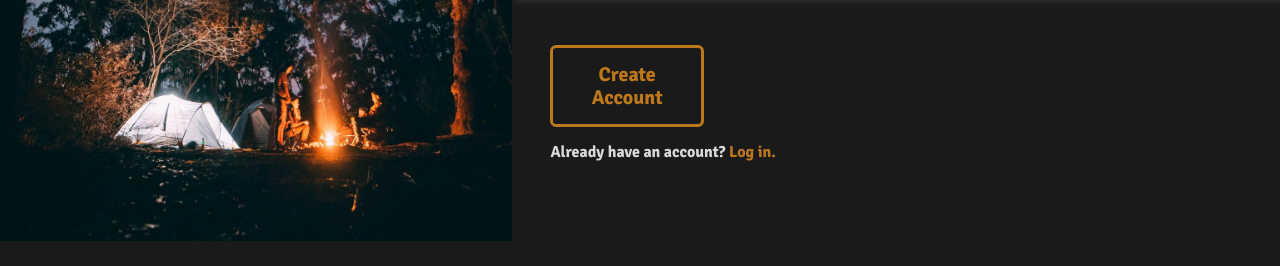
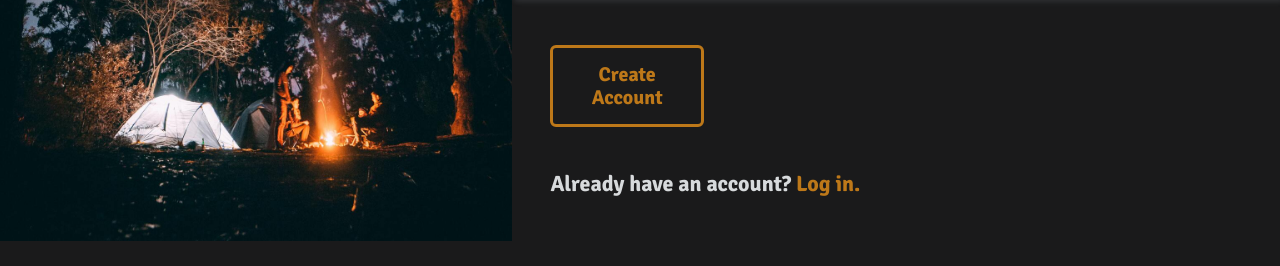
Before and after one commit to Jackie247/sign-up-form, a website: page index.html in a window 1280 px wide. Shown: the part 559-825 px from the top of the page. Before the commit the page ends 800 px from the top, so only its background shows below. Drawn offline with nearby package versions, Linux system fonts and the light colour scheme.

Commit message:
increase size of content-acc text

```diff
--- a/styles/style.css
+++ b/styles/style.css
@@ -137,7 +137,10 @@ input:focus{
     border-radius: 0.3em;
     width:12vw;
 }
-
+.content-acc>p{
+    margin-top:2em;
+    font-size:22px;
+}
 .content-acc a{
     font-weight:bolder;
     color:var(--accent-color);
```
